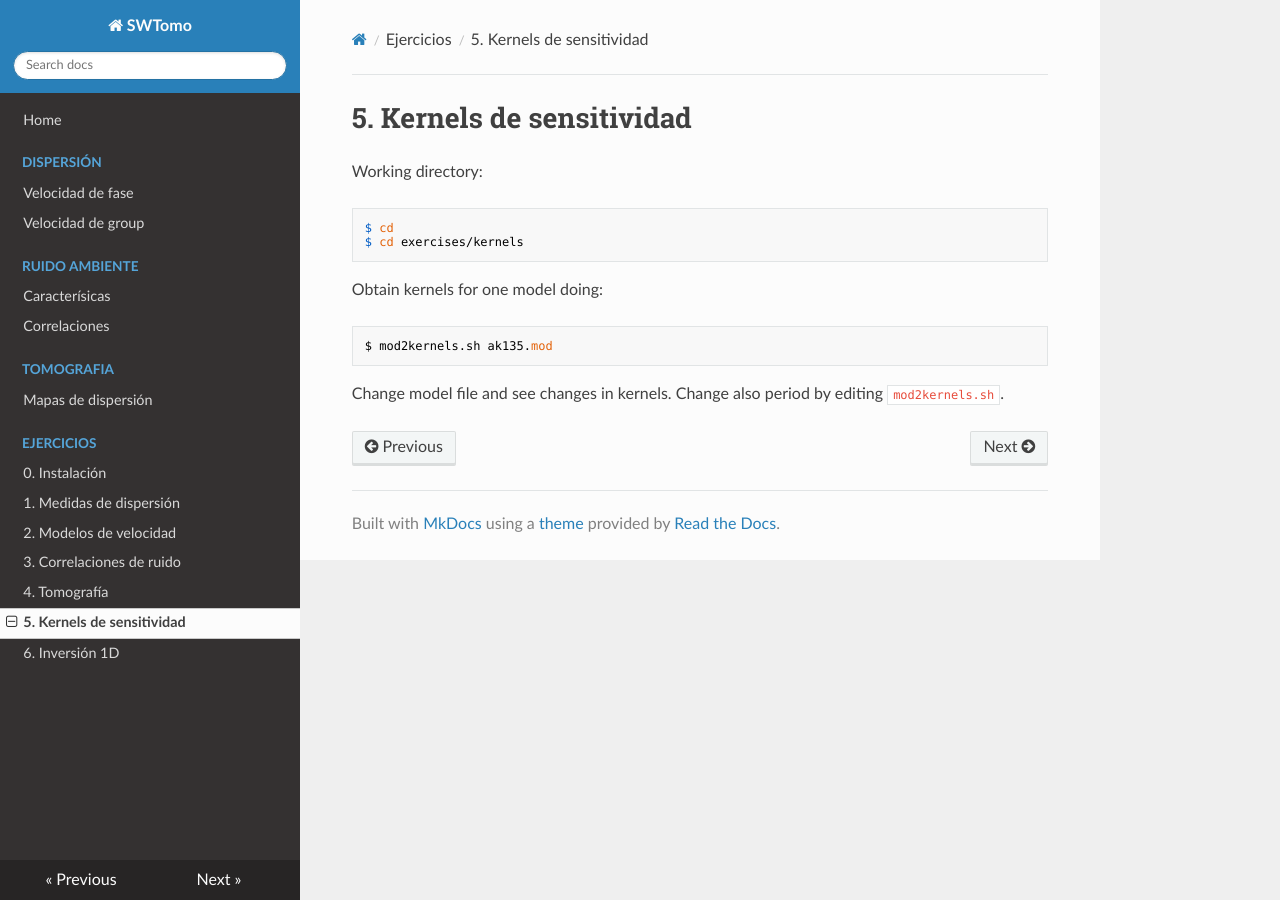
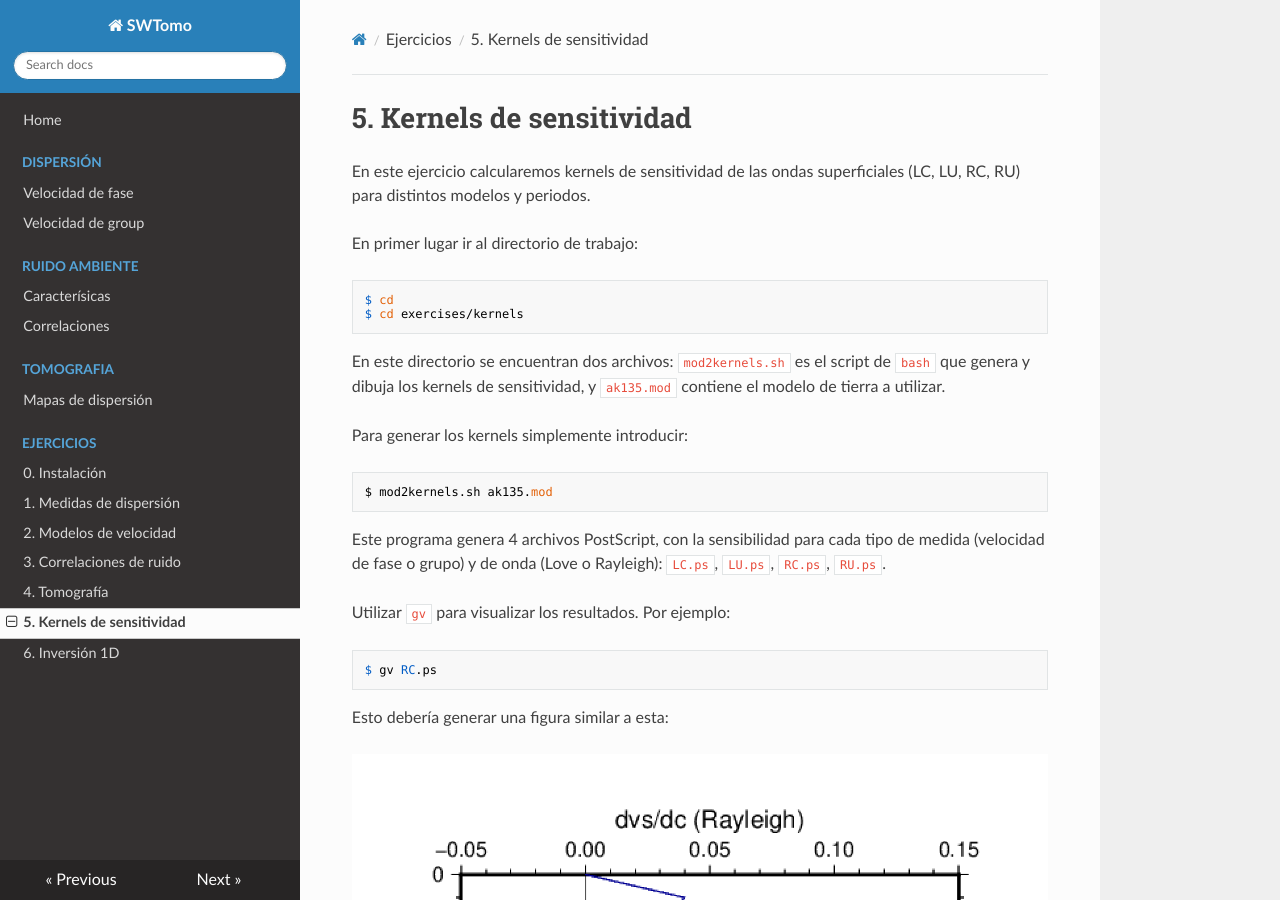
Before and after one commit to avillasenorh/SWTomo, an MkDocs documentation site: the page built from docs/exercises/5_kernels.md, in a window 1280 px wide and 900 px high. Built offline with MkDocs 1.6.1, drawn with Linux system fonts in a browser that asks for light colours; nearby versions of some CDN libraries; some of the changed text lies outside the part shown.

Commit message:
minor changes

```diff
--- a/docs/exercises/5_kernels.md
+++ b/docs/exercises/5_kernels.md
@@ -1,12 +1,45 @@
 # 5. Kernels de sensitividad
 
-Working directory:
+En este ejercicio calcularemos kernels de sensitividad de las
+ondas superficiales (LC, LU, RC, RU) para distintos modelos y
+periodos.
+
+En primer lugar ir al directorio de trabajo:
 
     $ cd
     $ cd exercises/kernels
 
-Obtain kernels for one model doing:
+En este directorio se encuentran dos archivos: `mod2kernels.sh` es el
+script de `bash` que genera y dibuja los kernels de sensitividad,
+y `ak135.mod` contiene el modelo de tierra a utilizar.
+
+Para generar los kernels simplemente introducir:
 
     $ mod2kernels.sh ak135.mod
 
-Change model file and see changes in kernels. Change also period by editing `mod2kernels.sh`.
+Este programa genera 4 archivos PostScript, con la sensibilidad para
+cada tipo de medida (velocidad de fase o grupo) y de onda (Love o
+Rayleigh): `LC.ps`, `LU.ps`, `RC.ps`, `RU.ps`.
+
+Utilizar `gv` para visualizar los resultados. Por ejemplo:
+
+    $ gv RC.ps
+
+Esto debería generar una figura similar a esta:
+
+![RC_kernel](RC_kernel.png)
+
+Los kernels de sensibilidad han sido calculados para un periodo de 5 segundos.
+Si se desea obtener los kernels para otros periodos, cambiar el valor del periodo
+en la línea 64 del script `mod2kernels.sh`:
+
+    for period in 5.0; do        # cambiar el valor de 5.0 por valor del periodo deseado
+
+Asimismo puede cambiarse el modelo de tierra utilizado. Por ejemplo, para ver el
+efecto de los sedimentos en los kernels, crear un modelo con sedimentos y volver a
+correr el script:
+
+    $ cp ak135.mod sediments.mod
+    $ gedit sediments.mod                # editar el archivo sediments.mod para añadir una capa de sedimentos
+    $ mod2kernels.sh sediments.mod
+    $ gv RC.ps
```
Also changed, not shown: docs/exercises/6_inversion.md (+4 -1 lines), docs/exercises/RC_kernel.png (added).
